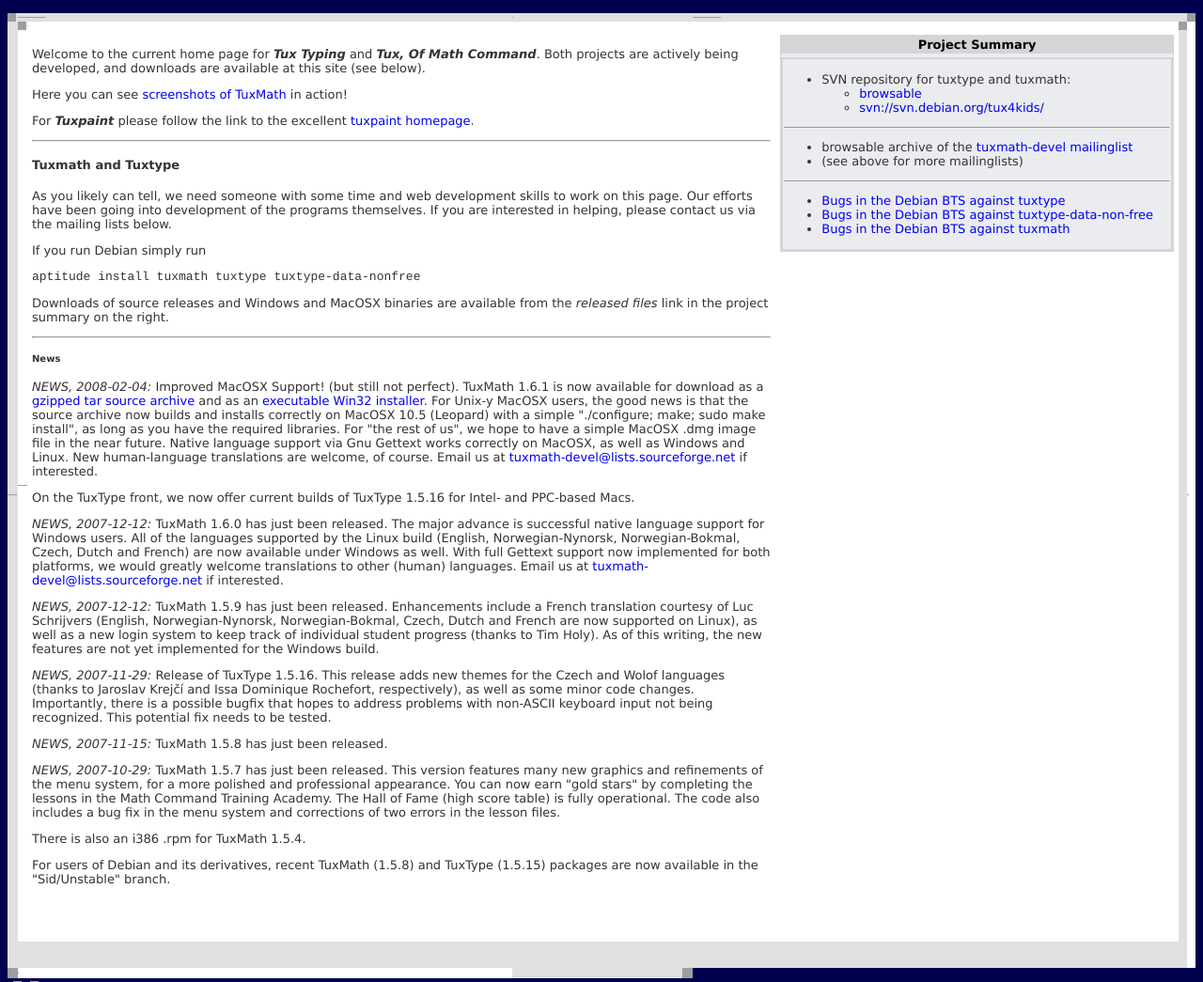
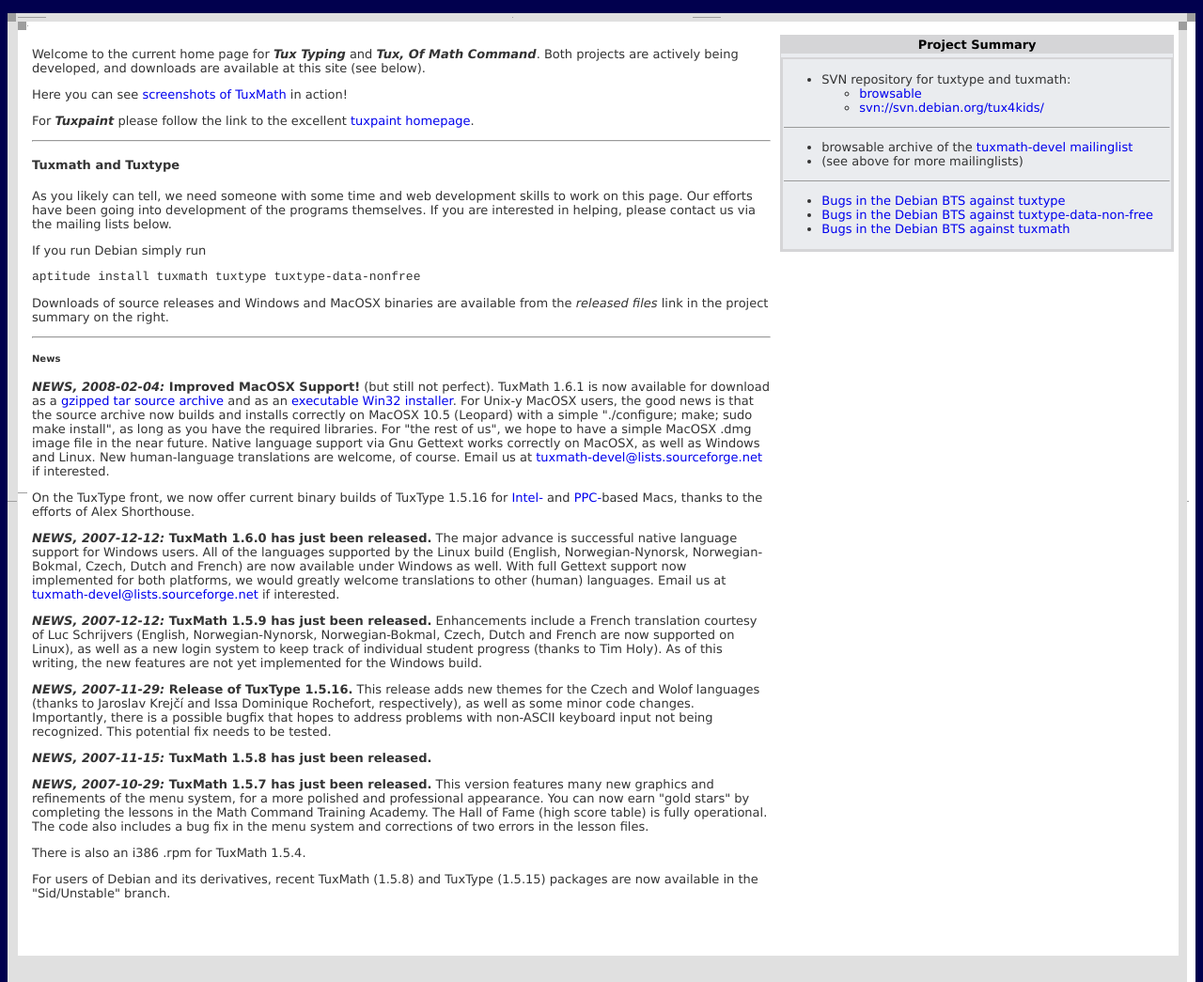
Before and after one commit to wjt/alioth-archive-tux4kids, a PHP site: page / in a window 1280 px wide. Shown: the part 61-1106 px from the top of the page at 94% size. Run offline with PHP 8.4, Linux system fonts and the light colour scheme; data that the repository does not hold is empty; grey boxes are pictures that could not be loaded.

Commit message:
website update
git-svn-id: svn://svn.debian.org/svn/tux4kids/tux4kids-web@422 47d30e19-490b-0410-9d18-e851f4e465b3

```diff
--- a/htdocs/index.php
+++ b/htdocs/index.php
@@ -143,19 +143,19 @@ available from the <i>released files</i> link in the project summary on the righ
 <hr>
 <h5>News</h5>
 
-<p><i>NEWS, 2008-02-04: </i>Improved MacOSX Support! (but still not perfect).  TuxMath 1.6.1 is now available for download as a <a href="http://alioth.debian.org/frs/download.php/2310/tuxmath_w_fonts-1.6.1.tar.gz" target="_blank">gzipped tar source archive</a> and as an <a href="http://alioth.debian.org/frs/download.php/2309/tuxmath-1.6.1-win32-installer.exe" target="_blank">executable Win32 installer</a>.  For Unix-y MacOSX users, the good news is that the source archive now builds and installs correctly on MacOSX 10.5 (Leopard) with a simple "./configure; make; sudo make install", as long as you have the required libraries.  For "the rest of us", we hope to have a simple MacOSX .dmg image file in the near future.  Native language support via Gnu Gettext works correctly on MacOSX, as well as Windows and Linux. New human-language translations are welcome, of course. Email us at <a href="mailto:tuxmath-devel@lists.sourceforge.net?&subject=TuxMath%20Translation">tuxmath-devel@lists.sourceforge.net</a> if interested.</p>
+<p><i><b>NEWS, 2008-02-04: </i>Improved MacOSX Support!</b> (but still not perfect).  TuxMath 1.6.1 is now available for download as a <a href="http://alioth.debian.org/frs/download.php/2310/tuxmath_w_fonts-1.6.1.tar.gz" target="_blank">gzipped tar source archive</a> and as an <a href="http://alioth.debian.org/frs/download.php/2309/tuxmath-1.6.1-win32-installer.exe" target="_blank">executable Win32 installer</a>.  For Unix-y MacOSX users, the good news is that the source archive now builds and installs correctly on MacOSX 10.5 (Leopard) with a simple "./configure; make; sudo make install", as long as you have the required libraries.  For "the rest of us", we hope to have a simple MacOSX .dmg image file in the near future.  Native language support via Gnu Gettext works correctly on MacOSX, as well as Windows and Linux. New human-language translations are welcome, of course. Email us at <a href="mailto:tuxmath-devel@lists.sourceforge.net?&subject=TuxMath%20Translation">tuxmath-devel@lists.sourceforge.net</a> if interested.</p>
 
-<p>On the TuxType front, we now offer current builds of TuxType 1.5.16 for Intel- and PPC-based Macs.</p>
+<p>On the TuxType front, we now offer current binary builds of TuxType 1.5.16 for <a href="http://alioth.debian.org/frs/download.php/2301/tuxtype_w_fonts-1.5.16-MACOSX10.4+.dmg" target="_blank">Intel-</a> and <a href="http://alioth.debian.org/frs/download.php/2300/Tuxtype_w_fonts-1.5.16-MACOS10.3PPC.dmg" target="_blank">PPC-</a>based Macs, thanks to the efforts of Alex Shorthouse.</p>
 
-<p><i>NEWS, 2007-12-12: </i>TuxMath 1.6.0 has just been released. The major advance is successful native language support for Windows users. All of the languages supported by the Linux build (English, Norwegian-Nynorsk, Norwegian-Bokmal, Czech, Dutch and French) are now available under Windows as well. With full Gettext support now implemented for both platforms, we would greatly welcome translations to other (human) languages. Email us at <a href="mailto:tuxmath-devel@lists.sourceforge.net?&subject=TuxMath%20Translation">tuxmath-devel@lists.sourceforge.net</a> if interested.</p>
+<p><i><b>NEWS, 2007-12-12: </i>TuxMath 1.6.0 has just been released.</b> The major advance is successful native language support for Windows users. All of the languages supported by the Linux build (English, Norwegian-Nynorsk, Norwegian-Bokmal, Czech, Dutch and French) are now available under Windows as well. With full Gettext support now implemented for both platforms, we would greatly welcome translations to other (human) languages. Email us at <a href="mailto:tuxmath-devel@lists.sourceforge.net?&subject=TuxMath%20Translation">tuxmath-devel@lists.sourceforge.net</a> if interested.</p>
 
-<p><i>NEWS, 2007-12-12: </i>TuxMath 1.5.9 has just been released. Enhancements include a French translation courtesy of Luc Schrijvers (English, Norwegian-Nynorsk, Norwegian-Bokmal, Czech, Dutch and French are now supported on Linux), as well as a new login system to keep track of individual student progress (thanks to Tim Holy).  As of this writing, the new features are not yet implemented for the Windows build.</p>
+<p><i><b>NEWS, 2007-12-12: </i>TuxMath 1.5.9 has just been released.</b> Enhancements include a French translation courtesy of Luc Schrijvers (English, Norwegian-Nynorsk, Norwegian-Bokmal, Czech, Dutch and French are now supported on Linux), as well as a new login system to keep track of individual student progress (thanks to Tim Holy).  As of this writing, the new features are not yet implemented for the Windows build.</p>
 
-<p><i>NEWS, 2007-11-29: </i>Release of TuxType 1.5.16. This release adds new themes for the Czech and Wolof languages (thanks to Jaroslav Krejčí and Issa Dominique Rochefort, respectively), as well as some minor code changes.  Importantly, there is a possible bugfix that hopes to address problems with non-ASCII keyboard input not being recognized. This potential fix needs to be tested.</p>
+<p><i><b>NEWS, 2007-11-29: </i>Release of TuxType 1.5.16.</b> This release adds new themes for the Czech and Wolof languages (thanks to Jaroslav Krejčí and Issa Dominique Rochefort, respectively), as well as some minor code changes.  Importantly, there is a possible bugfix that hopes to address problems with non-ASCII keyboard input not being recognized. This potential fix needs to be tested.</p>
 
-<p><i>NEWS, 2007-11-15: </i>TuxMath 1.5.8 has just been released. </p>
+<p><i><b>NEWS, 2007-11-15: </i>TuxMath 1.5.8 has just been released.</b> </p>
 
-<p><i>NEWS, 2007-10-29: </i>TuxMath 1.5.7 has just been released.  This version features many new graphics
+<p><i><b>NEWS, 2007-10-29: </i>TuxMath 1.5.7 has just been released.</b>  This version features many new graphics
 and refinements of the menu system, for a more polished and professional appearance. You can
 now earn "gold stars" by completing the lessons in the Math Command Training Academy.  The Hall
 of Fame (high score table) is fully operational. The code also includes a bug fix in the menu
```
